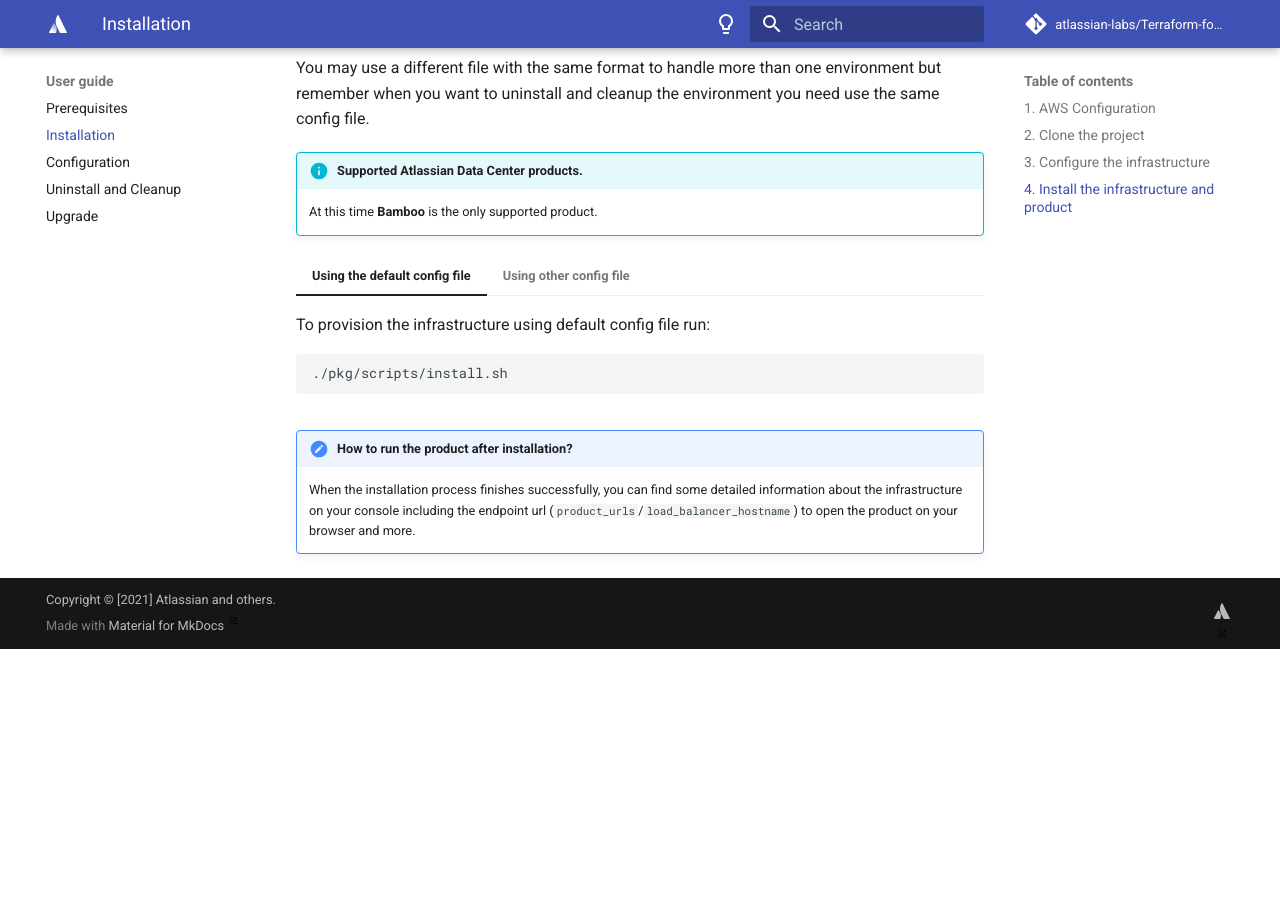
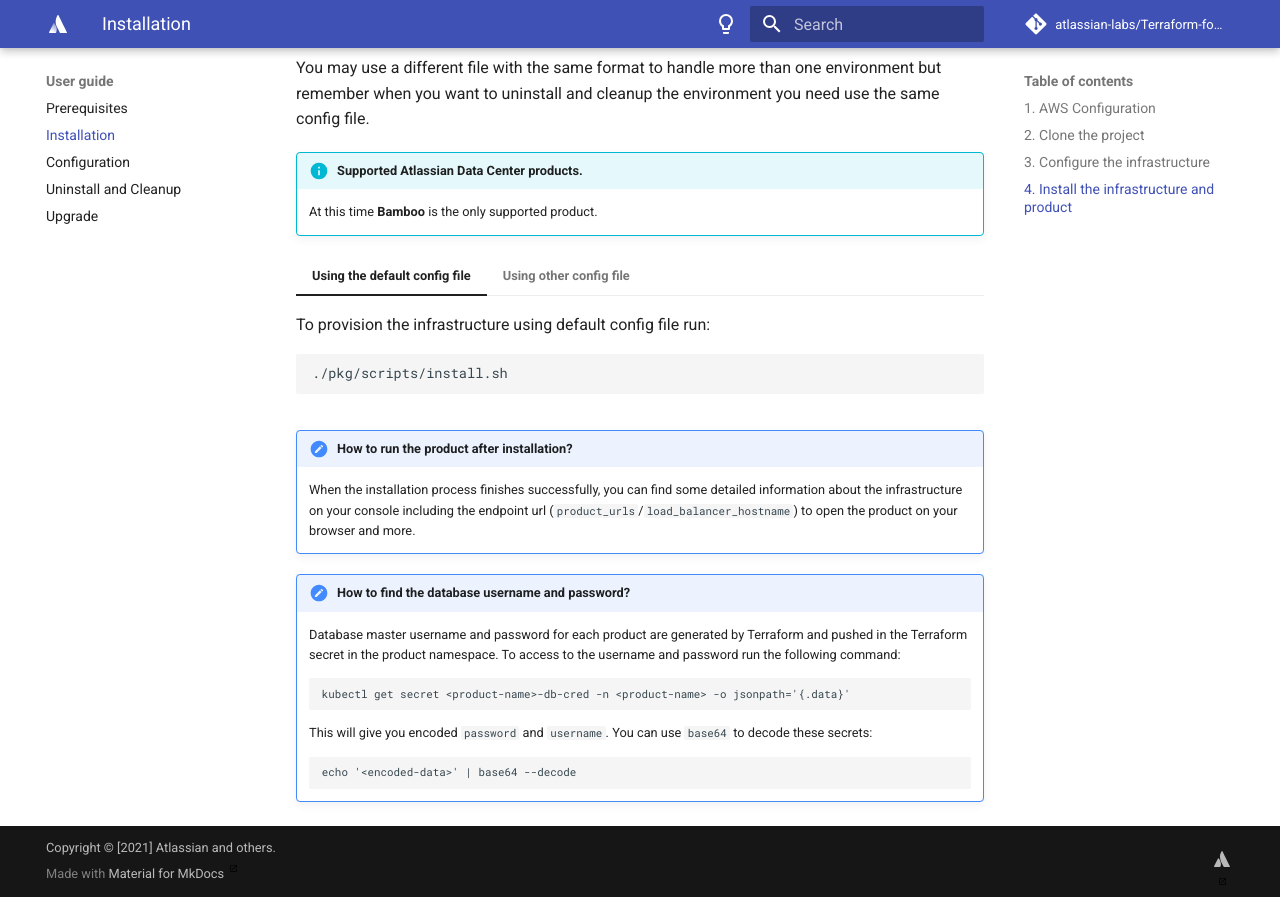
Before and after one commit to atlassian-labs/data-center-terraform, an MkDocs documentation site: the page built from docs/docs/userguide/INSTALLATION.md, in a window 1280 px wide and 900 px high, scrolled down 1664 px. Built offline with MkDocs 1.6.1 and Material for MkDocs 9.7.7, drawn with Linux system fonts in a browser that asks for light colours; comment, search, counter and statistics services are not loaded; before the commit the page ends 2316 px from its top, so only the background shows below that.

Commit message:
Added jdbc connection string in output and also added documentation to explain how to decode db secret

````diff
--- a/docs/docs/userguide/INSTALLATION.md
+++ b/docs/docs/userguide/INSTALLATION.md
@@ -69,3 +69,14 @@
 
 !!! help "How to run the product after installation?"
     When the installation process finishes successfully, you can find some detailed information about the infrastructure on your console including the endpoint url (`product_urls`/`load_balancer_hostname`) to open the product on your browser and more.
+
+!!! help "How to find the database username and password?"
+    Database master username and password for each product are generated by Terraform and pushed in the Terraform secret in the product namespace.
+    To access to the username and password run the following command:
+    ```
+    kubectl get secret <product-name>-db-cred -n <product-name> -o jsonpath='{.data}'
+    ```
+    This will give you encoded `password` and `username`. You can use `base64` to decode these secrets:
+    ```
+    echo '<encoded-data>' | base64 --decode
+    ```
````
Also changed, not shown: 2 other files.
